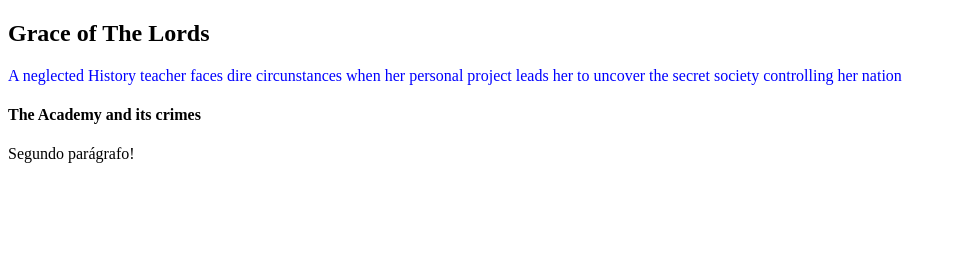
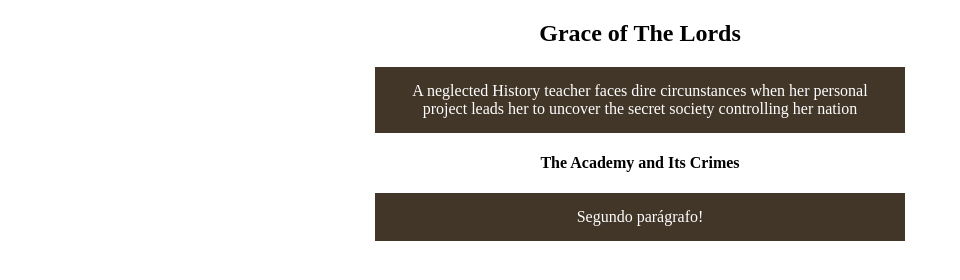
Before and after one commit to martinsgabel/trybe-projetos, a plain HTML site: page Fundamentos Web/bloco-05-javascript-DOM-eventos-&-webstorage/exerc_1.html in a window 1280 px wide. Shown: the whole page, without its empty margins (0-960 px from the left). Drawn offline with Linux system fonts and the light colour scheme.

Commit message:
Atualizando Exercícios Bloco 5

```diff
--- a/Fundamentos Web/bloco-05-javascript-DOM-eventos-&-webstorage/exercício-01.html
+++ b/Fundamentos Web/bloco-05-javascript-DOM-eventos-&-webstorage/exerc_1.html
@@ -1,5 +1,21 @@
 <!DOCTYPE html>
 <html>
+<!-- CSS STARTS -->
+<style>
+    body {
+      text-align: center;
+
+    }
+    p {
+        margin: 0 auto;
+        text-align: center;
+        color: white;
+        background-color: #423629;
+        width: 500px;
+        padding: 15px;
+    }
+</style>
+<!-- CSS ENDS -->
   <body>
     <header>
       <h2 id="page-title">Título</h2>
@@ -9,11 +25,11 @@
     </header>
     <script>
       const paragraph = document.getElementById("paragraph");
-      paragraph.style.color = "blue";
+      paragraph.style.color = "white";
 
       document.getElementById("page-title").innerText = "Grace of The Lords";
       document.getElementById("paragraph").innerText = "A neglected History teacher faces dire circunstances when her personal project leads her to uncover the secret society controlling her nation";
-      document.getElementById("subtitle").innerText = "The Academy and its crimes";
+      document.getElementById("subtitle").innerText = "The Academy and Its Crimes";
     </script>
   </body>
 </html>
```
Also changed, not shown: Fundamentos Web/bloco-05-javascript-DOM-eventos-&-webstorage/exerc_2.html (added, +40 -0 lines), Fundamentos Web/bloco-05-javascript-DOM-eventos-&-webstorage/getById_extras.html (renamed from Fundamentos Web/bloco-05-javascript-DOM-eventos-&-webstorage/testes_extras.html, +3 -0 lines).
